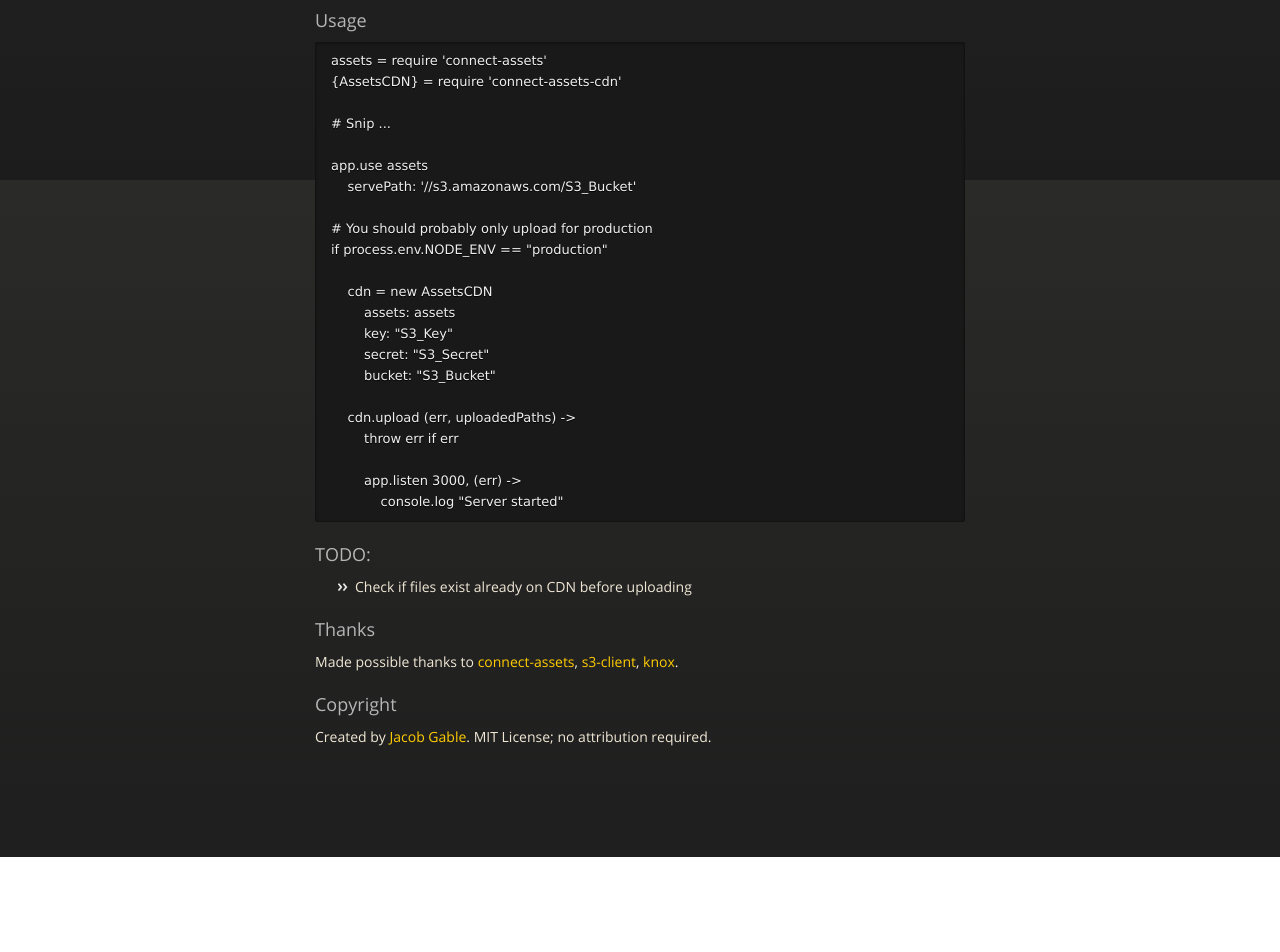
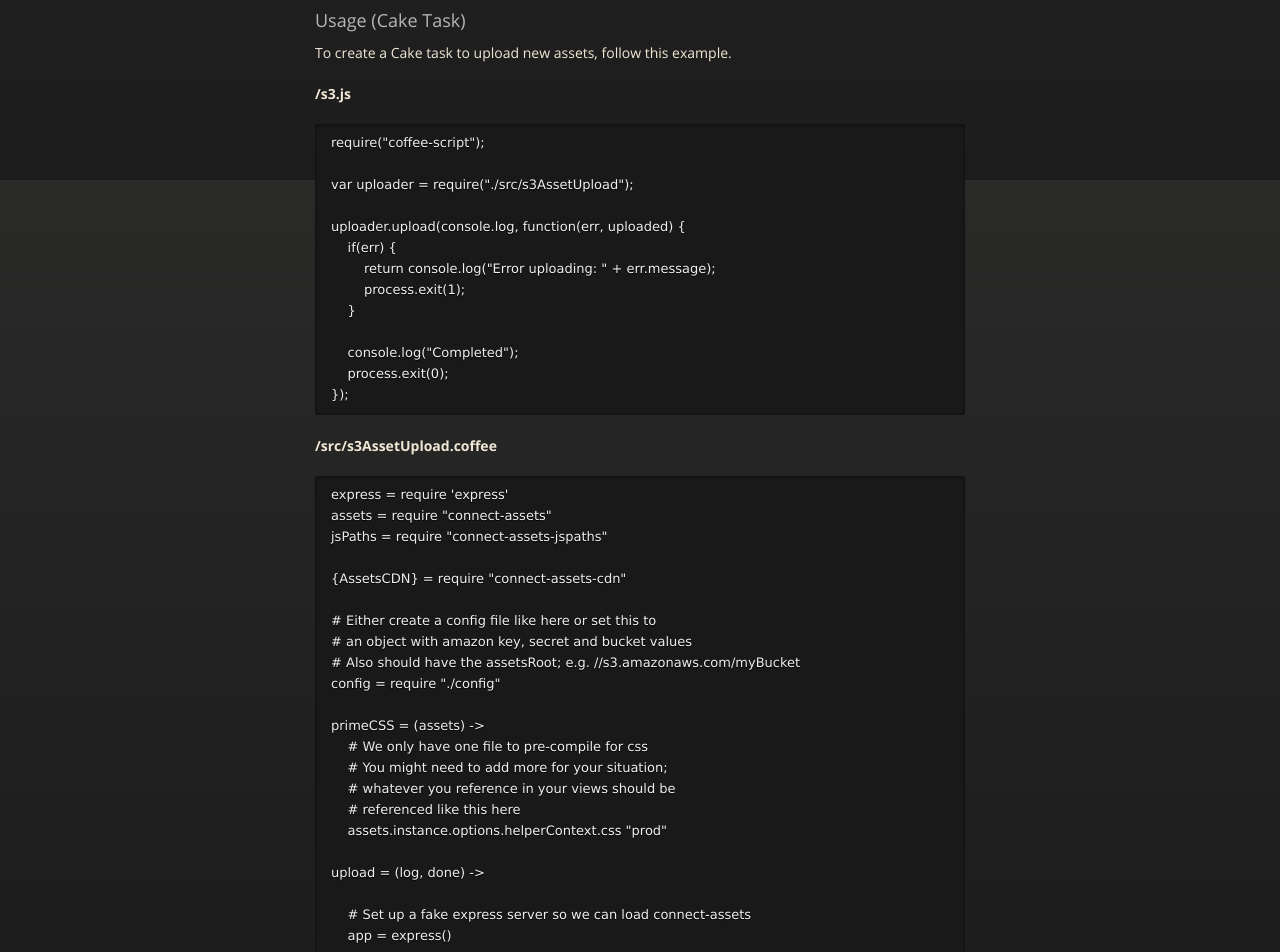
Before and after one commit to jgable/connect-assets-cdn, a plain HTML site: page index.html in a window 1280 px wide. Shown: the part 620-1572 px from the top of the page. Before the commit the page ends 1477 px from the top, so only its background shows below. Drawn offline with nearby package versions, Linux system fonts and the light colour scheme.

Commit message:
Create gh-pages branch via GitHub

```diff
--- a/index.html
+++ b/index.html
@@ -43,9 +43,93 @@
 
 <p><code>npm install connect-assets-cdn</code></p>
 
-<h3>Usage</h3>
+<h3>Usage (Cake Task)</h3>
 
-<pre><code>assets = require 'connect-assets'
+<p>To create a Cake task to upload new assets, follow this example.</p>
+
+<p><strong>/s3.js</strong></p>
+
+<pre><code>require("coffee-script");
+
+var uploader = require("./src/s3AssetUpload");
+
+uploader.upload(console.log, function(err, uploaded) {
+    if(err) {
+        return console.log("Error uploading: " + err.message);
+        process.exit(1);
+    }
+
+    console.log("Completed");
+    process.exit(0);
+});
+</code></pre>
+
+<p><strong>/src/s3AssetUpload.coffee</strong></p>
+
+<pre><code>express = require 'express'
+assets = require "connect-assets"
+jsPaths = require "connect-assets-jspaths"
+
+{AssetsCDN} = require "connect-assets-cdn"
+
+# Either create a config file like here or set this to
+# an object with amazon key, secret and bucket values
+# Also should have the assetsRoot; e.g. //s3.amazonaws.com/myBucket
+config = require "./config"
+
+primeCSS = (assets) -&gt;
+    # We only have one file to pre-compile for css
+    # You might need to add more for your situation;
+    # whatever you reference in your views should be
+    # referenced like this here
+    assets.instance.options.helperContext.css "prod"
+
+upload = (log, done) -&gt;
+
+    # Set up a fake express server so we can load connect-assets
+    app = express()
+
+    opts =
+        # TODO: Set your assetsRoot
+        servePath: config.assetsRoot
+
+    app.use assets opts
+
+    # Prime the CSS files
+    primeCSS assets
+    # Prime the JS files
+    jsPaths assets
+
+    # TODO: Set these from your config
+    {key, secret, bucket} = config.amazon
+
+    # Create our cdn manager and upload
+    cdn = new AssetsCDN {assets, key, secret, bucket, log}
+
+    cdn.upload done
+
+module.exports = {upload}
+</code></pre>
+
+<p><strong>/Cakefile</strong> </p>
+
+<pre><code>task 's3', 'Upload builtAssets', -&gt;
+    # Set production NODE_ENV
+    currentEnv = process.env
+    currentEnv.NODE_ENV = "production"
+
+    server = spawn 'node', ['s3.js'],
+      env: currentEnv
+
+    server.stdout.pipe process.stdout
+    server.stderr.pipe process.stderr
+</code></pre>
+
+<h3>Usage (Before Starting Server)</h3>
+
+<pre><code># You can also upload new assets before starting the server...
+
+assets = require 'connect-assets'
 {AssetsCDN} = require 'connect-assets-cdn'
 
 # Snip ...
@@ -72,10 +156,10 @@ if process.env.NODE_ENV == "production"
 <h3>TODO:</h3>
 
 <ul>
-<li>Check if files exist already on CDN before uploading</li>
+<li>Better uploader tests</li>
 </ul><h3>Thanks</h3>
 
-<p>Made possible thanks to <a href="https://github.com/TrevorBurnham/connect-assets">connect-assets</a>, <a href="https://github.com/superjoe30/node-s3-client">s3-client</a>, <a href="https://github.com/learnboost/knox">knox</a>.</p>
+<p>Made possible thanks to <a href="https://github.com/TrevorBurnham/connect-assets">connect-assets</a>, <a href="https://github.com/learnboost/knox">knox</a>.</p>
 
 <h3>Copyright</h3>
 
```
Also changed, not shown: params.json (+1 -1 lines).
